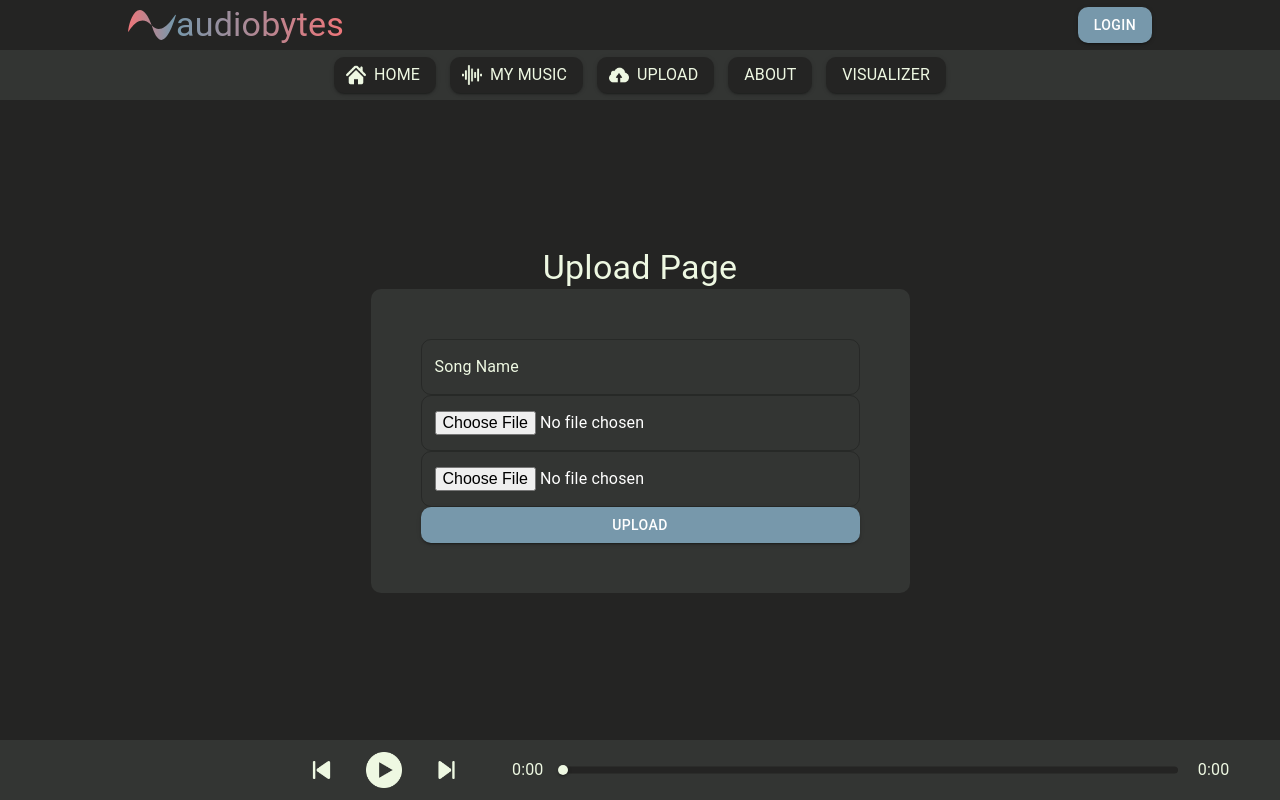
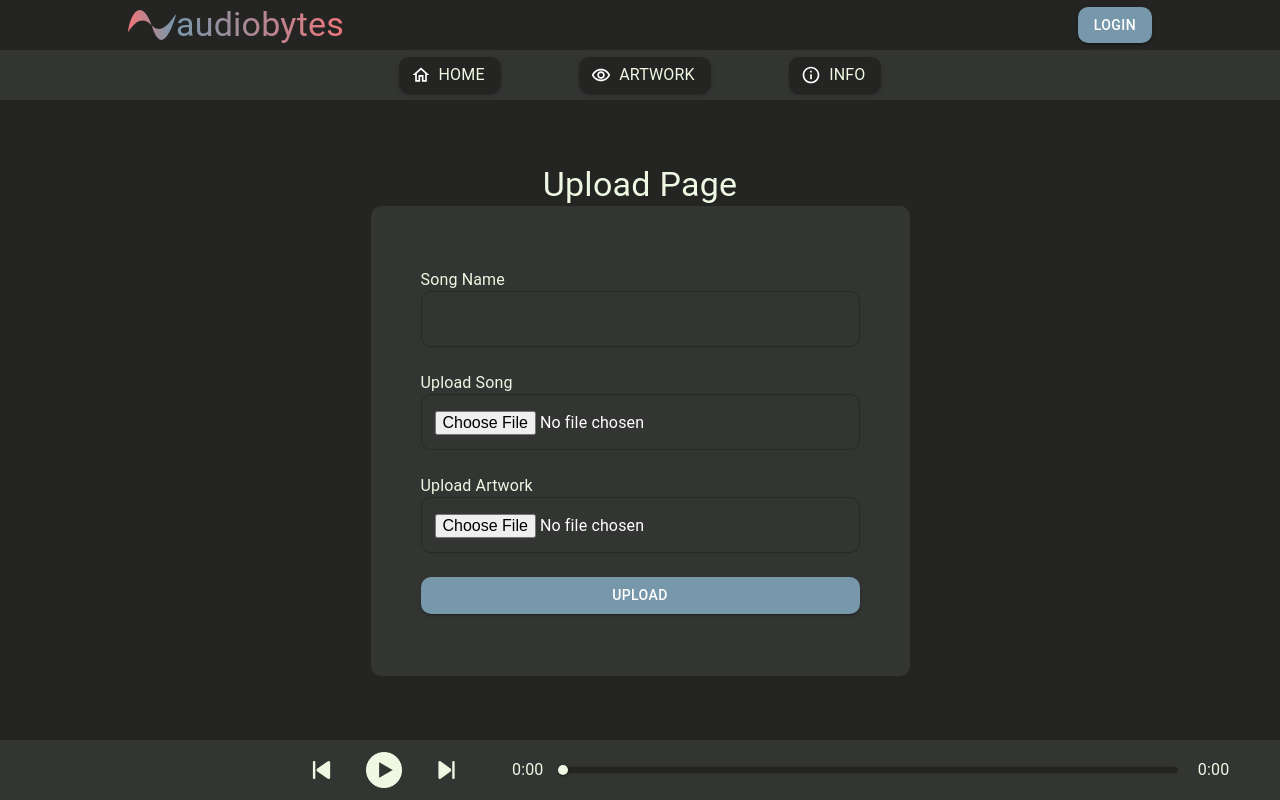
Before and after one commit to JNaeder/audiobytes, a React (Create React App) app in the folder frontend/: page /upload in a window 1280 px wide. Built offline with nearby package versions, Linux system fonts and the light colour scheme.

Commit message:
Got song uploading to work. Did some touches on the UI

```diff
--- a/frontend/src/components/AuthPage.js
+++ b/frontend/src/components/AuthPage.js
@@ -9,15 +9,13 @@ function AuthPage() {
   const code = url.searchParams.get("code");
   const dispatch = useDispatch();
   const navigate = useNavigate();
-  console.log("Auth Page!");
-  console.log("url", url);
 
   useEffect(() => {
     const getToken = async () => {
       const response = await axios.get(
         `${process.env.REACT_APP_API_ENDPOINT}/discordtoken/${code}`
       );
-      console.log("response", response);
+
       dispatch(setCurrentUser(response.data));
       navigate("/");
     };
--- a/frontend/src/components/NavBar.js
+++ b/frontend/src/components/NavBar.js
@@ -1,10 +1,13 @@
 import Box from "@mui/material/Box";
+import { useSelector } from "react-redux";
 import NavBarButton from "./NavBarButton";
-import homeIcon from "../imgs/icons/home.png";
-import musicIcon from "../imgs/icons/wave-sound.png";
-import uploadIcon from "../imgs/icons/cloud-computing.png";
+import InfoOutlinedIcon from "@mui/icons-material/InfoOutlined";
+import HomeOutlinedIcon from "@mui/icons-material/HomeOutlined";
+import CloudUploadOutlinedIcon from "@mui/icons-material/CloudUploadOutlined";
+import RemoveRedEyeOutlinedIcon from "@mui/icons-material/RemoveRedEyeOutlined";
 
 function NavBar() {
+  const currentUser = useSelector((state) => state.user.username);
   return (
     <>
       <Box
@@ -27,11 +30,25 @@ function NavBar() {
             alignItems: "center",
           }}
         >
-          <NavBarButton icon={homeIcon} text={"Home"} path={"/"} />
-          <NavBarButton icon={musicIcon} text={"My Music"} path={"/mymusic"} />
-          <NavBarButton icon={uploadIcon} text={"Upload"} path={"/upload"} />
-          <NavBarButton icon={null} text={"About"} path={"/about"} />
-          <NavBarButton icon={null} text={"Visualizer"} path={"/visualizer"} />
+          <NavBarButton icon={<HomeOutlinedIcon />} text={"Home"} path={"/"} />
+          {/* <NavBarButton icon={musicIcon} text={"My Music"} path={"/mymusic"} /> */}
+          {currentUser && (
+            <NavBarButton
+              icon={<CloudUploadOutlinedIcon />}
+              text={"Upload"}
+              path={"/upload"}
+            />
+          )}
+          <NavBarButton
+            icon={<RemoveRedEyeOutlinedIcon />}
+            text={"Artwork"}
+            path={"/visualizer"}
+          />
+          <NavBarButton
+            icon={<InfoOutlinedIcon />}
+            text={"Info"}
+            path={"/about"}
+          />
         </Box>
       </Box>
     </>
--- a/frontend/src/components/NavBarButton.js
+++ b/frontend/src/components/NavBarButton.js
@@ -1,4 +1,4 @@
-import { Button, Typography } from "@mui/material";
+import { Button, Typography, Icon } from "@mui/material";
 import { useNavigate } from "react-router-dom";
 
 function NavBarButton({ icon, text, path }) {
@@ -7,7 +7,8 @@ function NavBarButton({ icon, text, path }) {
     <>
       <Button
         variant="contained"
-        startIcon={icon ? <img src={icon} height="20px" alt="Menu Icon" /> : ""}
+        // startIcon={icon ? <img src={icon} height="20px" alt="Menu Icon" /> : ""}
+        startIcon={icon}
         sx={{
           backgroundColor: "background.darkest",
         }}
@@ -15,7 +16,7 @@ function NavBarButton({ icon, text, path }) {
           navigate(path);
         }}
       >
-        <Typography>{text}</Typography>
+        {text && <Typography>{text}</Typography>}
       </Button>
     </>
   );
--- a/frontend/src/components/SongBoxSmall/SongBoxSmall.js
+++ b/frontend/src/components/SongBoxSmall/SongBoxSmall.js
@@ -28,7 +28,6 @@ function SongBoxSmall({ song }) {
             sx={{
               display: "flex",
               flexDirection: "column",
-              // backgroundColor: "primary.main",
               alignContent: "center",
               justifyContent: "center",
               width: "70%",
--- a/frontend/src/components/SongBoxSmall/SongBoxUserInfo.js
+++ b/frontend/src/components/SongBoxSmall/SongBoxUserInfo.js
@@ -4,6 +4,11 @@ function SongBoxUserInfo({ song }) {
   const dateUloaded = new Date(song.dateUploaded).toLocaleString("en-US", {
     timeZone: "America/New_York",
   });
+
+  let imgUrl = null;
+  if (song.picURL) {
+    imgUrl = song.picURL.String;
+  }
   return (
     <>
       <Box
@@ -17,7 +22,7 @@ function SongBoxUserInfo({ song }) {
         }}
       >
         <Avatar
-          src={song.picURL}
+          src={imgUrl}
           sx={{
             border: "2px solid #7798AB",
             width: "30px",
--- a/frontend/src/components/TopBar.js
+++ b/frontend/src/components/TopBar.js
@@ -14,7 +14,7 @@ function TopBar() {
   const { username, profilePic } = useSelector((state) => state.user);
 
   let img_url = null;
-  if (profilePic !== null) {
+  if (profilePic) {
     img_url = profilePic.String;
   }
 
--- a/frontend/src/components/UploadPage.js
+++ b/frontend/src/components/UploadPage.js
@@ -1,98 +1,18 @@
-import { Box, Typography, TextField, Button } from "@mui/material";
 import { useState } from "react";
-import { useSelector } from "react-redux";
-import axios from "axios";
+import UploadPrompt from "./UploadPage/UploadPrompt";
+import UploadSuccess from "./UploadPage/UploadSuccess";
 
 function UploadPage() {
-  const [songName, setSongName] = useState("");
-  const [songFile, setSongFile] = useState("");
-  const [artFile, setArtFile] = useState("");
-
-  const user = useSelector((state) => state.user);
-
-  const submitSong = async () => {
-    const formData = new FormData();
-    formData.append("songName", songName);
-    formData.append("songFile", songFile);
-    formData.append("artFile", artFile);
-    formData.append("userId", user.userId);
-    const response = await axios.post(
-      `${process.env.REACT_APP_API_ENDPOINT}/upload`,
-      formData,
-      {
-        headers: {
-          "Content-Type": "multipart/form-data",
-        },
-      }
-    );
-    console.log(response);
-  };
+  const [songUploaded, setSongUploaded] = useState(false);
 
   return (
-    <div>
-      <Box
-        sx={{
-          display: "flex",
-          flexDirection: "column",
-          justifyContent: "center",
-          alignItems: "center",
-
-          height: "100%",
-        }}
-      >
-        <Typography variant="h4">Upload Page</Typography>
-        <Box
-          sx={{
-            display: "flex",
-            flexDirection: "column",
-            alignItems: "center",
-            justifyContent: "center",
-            color: "white",
-            backgroundColor: "background.dark",
-            width: "100%",
-            height: "70%",
-            borderRadius: "10px",
-            padding: "50px",
-          }}
-        >
-          <TextField
-            id="song-name"
-            label="Song Name"
-            inputProps={{ style: { color: "white" } }}
-            fullWidth
-            onChange={(e) => {
-              setSongName(e.target.value);
-            }}
-          />
-          <TextField
-            id="song-file"
-            type="file"
-            inputProps={{ style: { color: "white" } }}
-            fullWidth
-            onChange={(e) => {
-              setSongFile(e.target.files[0]);
-            }}
-          />
-          <TextField
-            id="art-file"
-            type="file"
-            inputProps={{ style: { color: "white" } }}
-            fullWidth
-            onChange={(e) => {
-              setArtFile(e.target.files[0]);
-            }}
-          />
-          <Button
-            variant="contained"
-            color="primary"
-            fullWidth
-            onClick={submitSong}
-          >
-            Upload
-          </Button>
-        </Box>
-      </Box>
-    </div>
+    <>
+      {songUploaded ? (
+        <UploadSuccess />
+      ) : (
+        <UploadPrompt setSongUploaded={setSongUploaded} />
+      )}
+    </>
   );
 }
 
--- /dev/null
+++ b/frontend/src/components/UploadPage/UploadPrompt.js
@@ -0,0 +1,146 @@
+import { Box, Typography, TextField, Button, InputLabel } from "@mui/material";
+import { useState } from "react";
+import { useSelector } from "react-redux";
+import axios from "axios";
+
+function UploadPrompt({ setSongUploaded }) {
+  const [songName, setSongName] = useState("");
+  const [songFile, setSongFile] = useState("");
+  const [artFile, setArtFile] = useState("");
+  const [error, setError] = useState(null);
+
+  const user = useSelector((state) => state.user);
+
+  const validateForm = () => {
+    if (songName === "") {
+      setError("Song Name cannot be empty");
+      return false;
+    }
+    if (songFile === "") {
+      setError("Song File cannot be empty");
+      return false;
+    }
+    if (artFile === "") {
+      setError("Artwork cannot be empty");
+      return false;
+    }
+    return true;
+  };
+
+  const submitSong = async () => {
+    if (!validateForm()) {
+      return;
+    }
+    const formData = new FormData();
+    formData.append("songName", songName);
+    formData.append("songFile", songFile);
+    formData.append("artFile", artFile);
+    formData.append("userId", user.userId);
+    const response = await axios.post(
+      `${process.env.REACT_APP_API_ENDPOINT}/upload`,
+      formData,
+      {
+        headers: {
+          "Content-Type": "multipart/form-data",
+        },
+      }
+    );
+    if (response.status === 201) {
+      setSongUploaded(true);
+    }
+  };
+  return (
+    <>
+      <Box
+        sx={{
+          display: "flex",
+          flexDirection: "column",
+          justifyContent: "center",
+          alignItems: "center",
+          height: "80%",
+        }}
+      >
+        <Typography variant="h4">Upload Page</Typography>
+        <Box
+          sx={{
+            display: "flex",
+            flexDirection: "column",
+            alignItems: "center",
+            justifyContent: "space-around",
+            color: "white",
+            backgroundColor: "background.dark",
+            width: "100%",
+            height: "100%",
+            borderRadius: "10px",
+            padding: "50px",
+          }}
+        >
+          {error ? (
+            <Typography variant="p" color="error">
+              {error}
+            </Typography>
+          ) : (
+            ""
+          )}
+          <Box
+            sx={{
+              width: "100%",
+            }}
+          >
+            <InputLabel htmlFor="song-name">Song Name</InputLabel>
+            <TextField
+              id="song-name"
+              inputProps={{ style: { color: "white" } }}
+              fullWidth
+              onChange={(e) => {
+                setSongName(e.target.value);
+              }}
+            />
+          </Box>
+          <Box
+            sx={{
+              width: "100%",
+            }}
+          >
+            <InputLabel htmlFor="song-file">Upload Song</InputLabel>
+            <TextField
+              id="song-file"
+              type="file"
+              inputProps={{ style: { color: "white" } }}
+              fullWidth
+              onChange={(e) => {
+                setSongFile(e.target.files[0]);
+              }}
+            />
+          </Box>
+          <Box
+            sx={{
+              width: "100%",
+            }}
+          >
+            <InputLabel htmlFor="art-file">Upload Artwork</InputLabel>
+            <TextField
+              id="art-file"
+              type="file"
+              inputProps={{ style: { color: "white" } }}
+              fullWidth
+              onChange={(e) => {
+                setArtFile(e.target.files[0]);
+              }}
+            />
+          </Box>
+          <Button
+            variant="contained"
+            color="primary"
+            fullWidth
+            onClick={submitSong}
+          >
+            Upload
+          </Button>
+        </Box>
+      </Box>
+    </>
+  );
+}
+
+export default UploadPrompt;
--- /dev/null
+++ b/frontend/src/components/UploadPage/UploadSuccess.js
@@ -0,0 +1,11 @@
+import { Typography } from "@mui/material";
+
+function UploadSuccess() {
+  return (
+    <>
+      <Typography variant="h4">Upload Successful!</Typography>
+    </>
+  );
+}
+
+export default UploadSuccess;
```
Also changed, not shown: frontend/src/components/AboutPage.js (+53 -2 lines), frontend/src/components/HomePage.js (+6 -3 lines), 1 other file (tests, documents, lock files or other folders).
